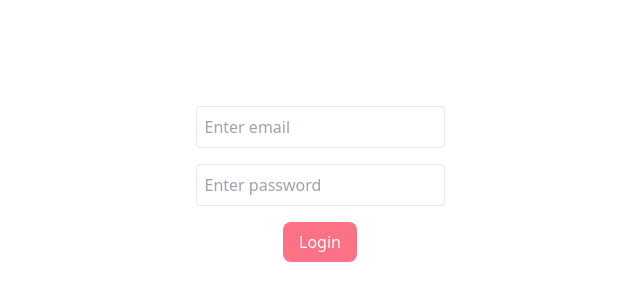
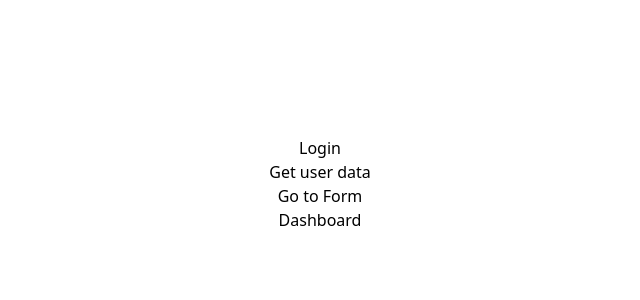
Before and after one commit to Basharath/Formify, a Next.js app: page / in a window 1280 px wide. Shown: the part 216-516 px from the top of the page, without its empty margins (320-960 px from the left). Built offline with nearby package versions, Linux system fonts and the light colour scheme; no server answers.

Commit message:
Updates content

```diff
--- a/pages/index.tsx
+++ b/pages/index.tsx
@@ -1,52 +1,13 @@
 import Head from 'next/head';
-import { useState } from 'react';
-import { useRouter } from 'next/router';
+import React, { useState } from 'react';
+import Link from 'next/link';
 
 export default function Home() {
-  const [input, setInput] = useState({ email: '', password: '' });
-  const router = useRouter();
+  const getUser = async () => {
+    const res = await fetch('/api/users');
+    const result = await res.json();
 
-  // const data = {
-  //   name: 'Mary',
-  //   email: 'Mary@gmail.com',
-  //   password: '12345678',
-  // };
-  // const createUser = async () => {
-  //   const res = await fetch('/api/users', {
-  //     method: 'POST',
-  //     body: JSON.stringify(data),
-  //   });
-  //   const result = await res.json();
-  //   console.log('POST', result);
-  // };
-
-  // const getUsers = async () => {
-  //   const res = await fetch('/api/users');
-  //   const result = await res.json();
-  //   console.log('GET', result);
-  // };
-
-  const handleInput = (e) => {
-    setInput((prev) => ({ ...prev, [e.target.name]: e.target.value }));
-  };
-
-  const handleLogin = async () => {
-    if (input.email === '' || input.password === '') return;
-
-    try {
-      const res = await fetch('/api/users/signin', {
-        method: 'POST',
-        body: JSON.stringify(input),
-      });
-      const result = await res.json();
-      if (result.data.message === 'OK') {
-        return router.push('/dashboard');
-      } else {
-        throw new Error('Cannot login');
-      }
-    } catch (err) {
-      console.error('err', err);
-    }
+    console.log('User data', result);
   };
 
   return (
@@ -57,31 +18,13 @@ export default function Home() {
         <link rel="icon" href="/favicon.ico" />
       </Head>
 
-      <main className="flex justify-center items-center h-screen">
+      <main className="flex flex-col justify-center items-center h-screen">
         <div className="flex flex-col space-y-4 items-center justify-center">
-          <input
-            onChange={handleInput}
-            type="email"
-            name="email"
-            value={input.email}
-            className="border rounded p-2"
-            placeholder="Enter email"
-          />
-          <input
-            onChange={handleInput}
-            type="password"
-            name="password"
-            value={input.password}
-            placeholder="Enter password"
-            className="border rounded p-2"
-          />
-          <button
-            onClick={handleLogin}
-            className="px-4 py-2 bg-rose-400 hover:bg-rose-500 rounded-lg text-white"
-          >
-            Login
-          </button>
+          <Link href="/login">Login</Link>
         </div>
+        <button onClick={getUser}>Get user data</button>
+        <Link href={'/form'}>Go to Form</Link>
+        <Link href={'/dashboard'}>Dashboard</Link>
       </main>
 
       <footer></footer>
```
Also changed, not shown: package.json (+7 -0 lines), prisma/data.js (deleted, +0 -52 lines), prisma/seed.js (deleted, +0 -36 lines), 1 other file (tests, documents, lock files or other folders).
